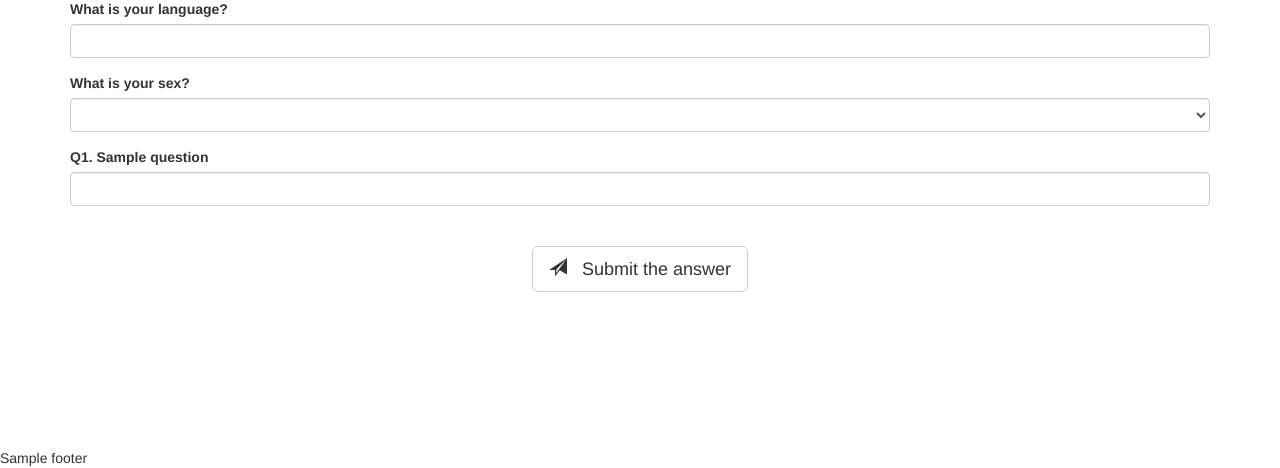
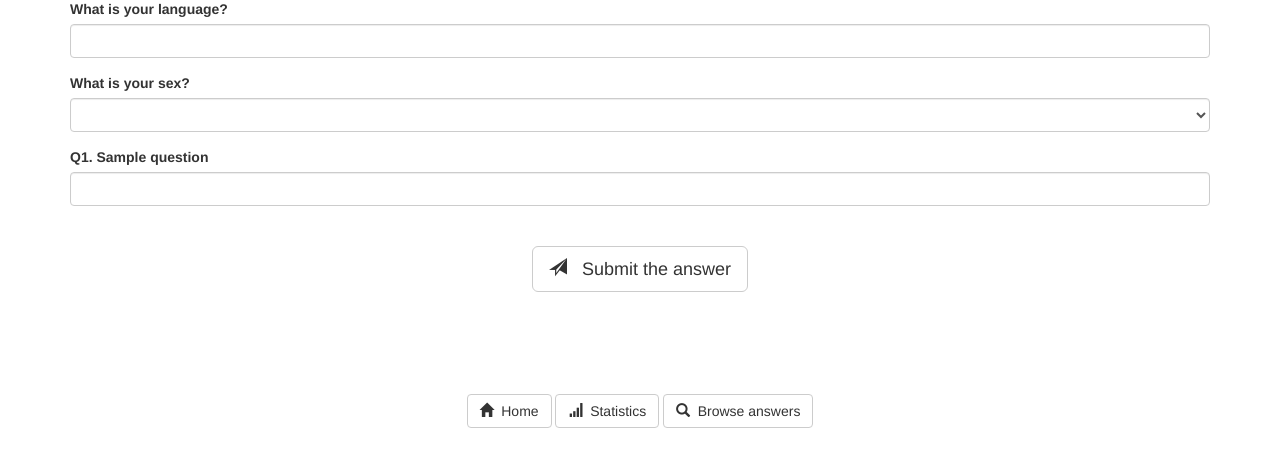
Before and after one commit to kateabr/hide_questionnaire, a Flask app: template templates/index.html in a window 1280 px wide. Shown: the part 332-800 px from the top of the page. Run offline with Flask 2, Linux system fonts and the light colour scheme; the template is opened without the code that fills it: most values are stand-ins (such as "Sample title", 1, 10 or a date in 2020); some libraries are stand-ins or nearby versions.

Commit message:
footer, scrollbar hidden when not used

```diff
--- a/app.py
+++ b/app.py
@@ -11,21 +11,6 @@ app = Flask(__name__)
 db = r"./results.db"
 jumbotron_bg = "https://sun9-30.userapi.com/c857520/v857520212/c8d33/2830GSktk0w.jpg"
 header = "Hide that!"
-footer = "<div style=\"text-align: center; padding-bottom: 40px; margin-top: 40px\">\
-        <a href=\"/\" class=\"btn btn-default\" role=\"button\">\
-            <span class=\"glyphicon glyphicon-home\" style=\"margin-right: 1mm\"></span>\
-            Home\
-        </a>\
-        <a href=\"stats\" class=\"btn btn-default\" role=\"button\">\
-            <span class=\"glyphicon glyphicon-signal\" style=\"margin-right: 1mm\"></span>\
-            Statistics\
-        </a>\
-\
-        <a href=\"search\" class=\"btn btn-default\" role=\"button\">\
-            <span class=\"glyphicon glyphicon-search\" style=\"margin-right: 1mm\"></span>\
-            Browse answers\
-        </a>\
-    </div>"
 
 
 def makeplot(languages):
@@ -84,7 +69,7 @@ def index():
     conn = sqlite3.connect(db)
     with conn:
         questions = conn.cursor().execute("select * from questions").fetchall()
-    return render_template("index.html", questions=questions, jumbotron_bg=jumbotron_bg, header=header, footer=footer)
+    return render_template("index.html", questions=questions, jumbotron_bg=jumbotron_bg, header=header)
 
 
 @app.route('/search')
@@ -94,7 +79,7 @@ def search():
         languages = conn.cursor().execute("select * from languages").fetchall()
         questions = conn.cursor().execute("select * from questions").fetchall()
     return render_template("search.html", title="Browse answers", languages=languages, questions=questions,
-                           jumbotron_bg=jumbotron_bg, header=header, footer=footer)
+                           jumbotron_bg=jumbotron_bg, header=header)
 
 
 @app.route('/result', methods=['POST'])
@@ -147,7 +132,7 @@ def results():
         search_results = conn.cursor().execute(query).fetchall()
     return render_template("result.html", title="Search results", search_results=search_results,
                            questions=[q for q in questions if str(q[0]) in question_ids],
-                           jumbotron_bg=jumbotron_bg, header=header, footer=footer)
+                           jumbotron_bg=jumbotron_bg, header=header)
 
 
 @app.route('/stats')
@@ -161,7 +146,7 @@ def stats():
     stats = makeplot(languages)
     languages1 = list(map(lambda x: x[0], languages))
     return render_template("stats.html", title="Stats", lang_num=lang_num, languages=languages1, plot_url=stats,
-                           answers=answers, jumbotron_bg=jumbotron_bg, header=header, footer=footer)
+                           answers=answers, jumbotron_bg=jumbotron_bg, header=header)
 
 
 @app.route('/accepted', methods=['POST'])
@@ -182,8 +167,7 @@ def accept():
                     request.form['q4'], request.form['q5'], request.form['q6'], request.form['q7'])
         conn.cursor().execute(query)
         id = conn.cursor().execute("select count(*) from results").fetchall()[0][0]
-    return render_template("accepted.html", id=id, title="Answer accepted", jumbotron_bg=jumbotron_bg, header=header,
-                           footer=footer)
+    return render_template("accepted.html", id=id, title="Answer accepted", jumbotron_bg=jumbotron_bg, header=header)
 
 
 if __name__ == '__main__':
--- a/templates/accepted.html
+++ b/templates/accepted.html
@@ -18,7 +18,7 @@
     Your answer is number {{ id }}.
 </div>
 
-{{ footer|safe }}
+{% include "footer.html" %}
 
 </body>
 </html>
--- /dev/null
+++ b/templates/footer.html
@@ -0,0 +1,15 @@
+<div style="text-align: center; padding-bottom: 40px; margin-top: 40px">
+    <a href="/" class="btn btn-default" role="button">
+        <span class="glyphicon glyphicon-home" style="margin-right: 1mm"></span>
+        Home
+    </a>
+    <a href="stats" class="btn btn-default" role="button">
+        <span class="glyphicon glyphicon-signal" style="margin-right: 1mm"></span>
+        Statistics
+    </a>
+
+    <a href="search" class="btn btn-default" role="button">
+        <span class="glyphicon glyphicon-search" style="margin-right: 1mm"></span>
+        Browse answers
+    </a>
+</div>
--- a/templates/index.html
+++ b/templates/index.html
@@ -53,7 +53,7 @@
     </form>
 </div>
 
-{{ footer|safe }}
+{% include "footer.html" %}
 
 </body>
 </html>
--- a/templates/result.html
+++ b/templates/result.html
@@ -21,7 +21,7 @@
     <p style="color: white">Search results</p>
 </div>
 
-<div class="container" style="flex-grow: 1; max-width: 100%; overflow-x: scroll">
+<div class="container" style="flex-grow: 1; max-width: 100%; overflow-x: auto">
     <table class="table table-hover" style="max-width: inherit;">
         <thead>
         <tr>
@@ -49,7 +49,7 @@
 
 <div style="text-align: center">{{ search_results|length }} results found</div>
 
-{{ footer|safe }}
+{% include "footer.html" %}
 
 </body>
 </html>
--- a/templates/search.html
+++ b/templates/search.html
@@ -88,7 +88,7 @@
     </form>
 </div>
 
-{{ footer|safe }}
+{% include "footer.html" %}
 
 </body>
 </html>
--- a/templates/stats.html
+++ b/templates/stats.html
@@ -24,7 +24,7 @@
                                          style="max-width: 100%; max-height: 100%; object-fit: contain"></div>
 </div>
 
-{{ footer|safe }}
+{% include "footer.html" %}
 
 </body>
 </html>
```
